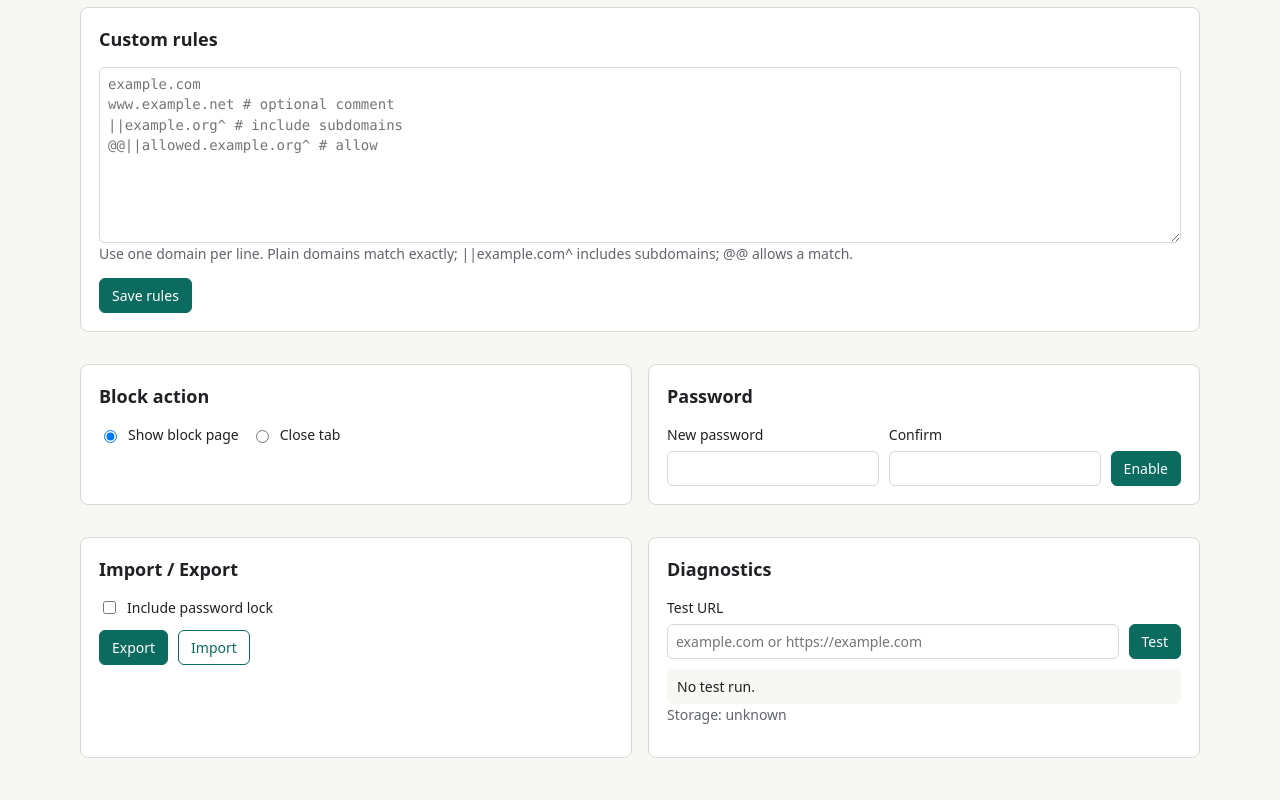
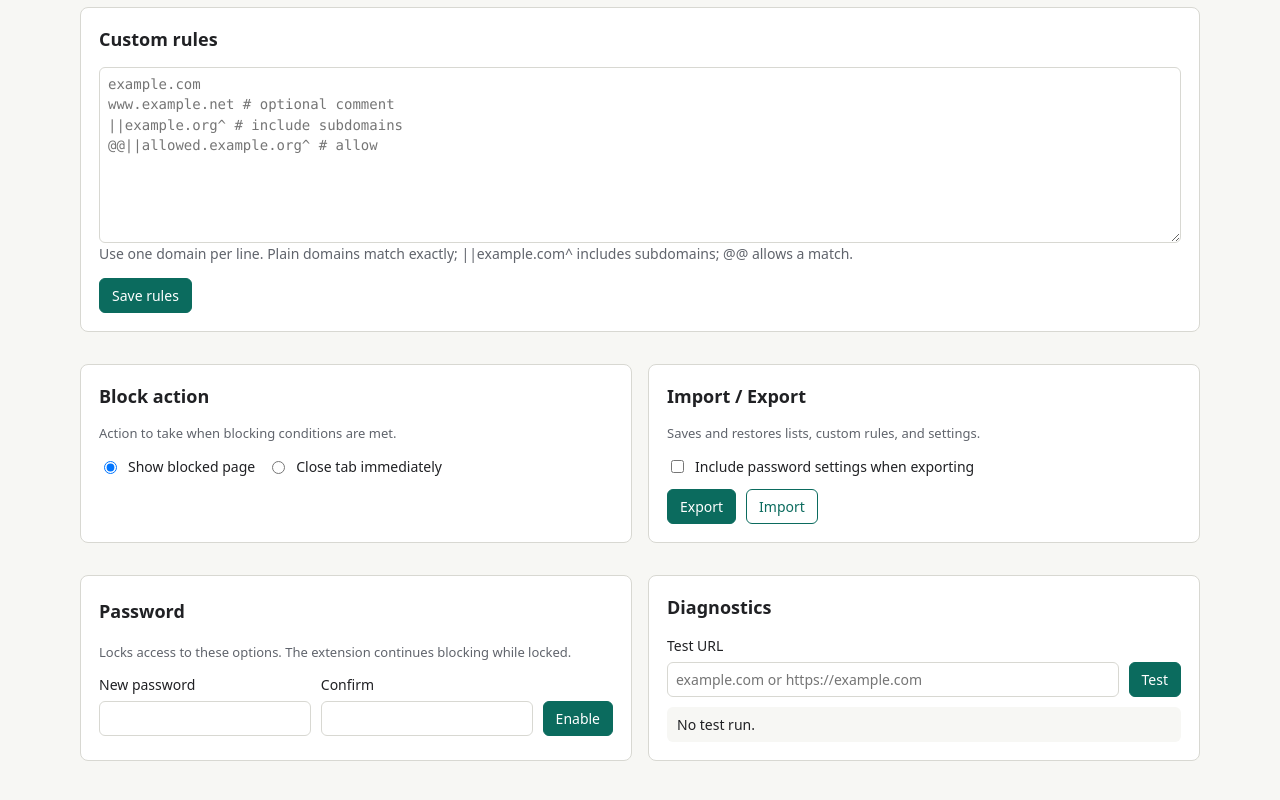
Before and after one commit to joshyidev/simplesiteblock, a website with bundled scripts: page src/options/options.html in a window 1280 px wide. Shown: the part 344-1144 px from the top of the page. Built offline with nearby package versions, Linux system fonts and the light colour scheme; some packages are replaced by stand-ins of ours.

Commit message:
update options UI

```diff
--- a/src/options/options.css
+++ b/src/options/options.css
@@ -159,6 +159,7 @@ h3 {
   gap: 8px;
 }
 
+
 .choice input,
 .checkline input {
   width: auto;
@@ -205,13 +206,11 @@ h3 {
   display: none;
 }
 
-#disablePasswordForm {
-  margin-top: 12px;
-}
 
 .password-status {
-  margin: 12px 0 0;
+  margin: 0;
   font-size: 13px;
+  text-align: right;
 }
 
 .password-status:empty {
@@ -304,6 +303,12 @@ td:nth-child(6) {
   margin-bottom: 0;
 }
 
+.section-header-actions {
+  display: flex;
+  align-items: center;
+  gap: 10px;
+}
+
 .list-summary {
   margin-bottom: 0;
   font-size: 13px;
@@ -327,6 +332,15 @@ td:nth-child(6) {
 .backup-actions {
   display: grid;
   gap: 12px;
+}
+
+.backup-actions .section-desc {
+  margin-bottom: 0;
+}
+
+.section-desc {
+  margin: 0 0 12px;
+  font-size: 13px;
 }
 
 .backup-status {
@@ -420,6 +434,16 @@ td:nth-child(6) {
   padding: 7px 10px;
 }
 
+.verdict.is-blocked {
+  background: var(--danger-bg);
+  color: var(--danger);
+}
+
+.verdict.is-allowed {
+  background: color-mix(in srgb, var(--accent) 10%, transparent);
+  color: var(--accent-strong);
+}
+
 @media (max-width: 760px) {
   .grid,
   .row {
--- a/src/options/options.js
+++ b/src/options/options.js
@@ -13,7 +13,6 @@ import {
 } from "../background/lists.js";
 import {
   getState,
-  getStorageBytesInUse,
   saveSettings,
 } from "../background/storage.js";
 import { isOptionsUnlocked, lockOptions, renderLock } from "./lock.js";
@@ -45,7 +44,6 @@ async function boot() {
 }
 
 function renderApp(state) {
-  const bytesPromise = getStorageBytesInUse();
   const totalRules = countRules(state.compiledIndex);
   const animatePendingIn = !lastPendingRebuild && state.pendingRebuild;
   const animatePendingOut = lastPendingRebuild && !state.pendingRebuild;
@@ -99,32 +97,40 @@ function renderApp(state) {
 
       <section class="panel">
         <h2>Block action</h2>
+        <p class="muted section-desc">Action to take when blocking conditions are met.</p>
         <div class="choice" id="blockActionChoices">
-          <label><input type="radio" name="blockAction" value="show_block_page" ${state.settings.blockAction === "show_block_page" ? "checked" : ""}> Show block page</label>
-          <label><input type="radio" name="blockAction" value="close_tab" ${state.settings.blockAction === "close_tab" ? "checked" : ""}> Close tab</label>
+          <label><input type="radio" name="blockAction" value="show_block_page" ${state.settings.blockAction === "show_block_page" ? "checked" : ""}> Show blocked page</label>
+          <label><input type="radio" name="blockAction" value="close_tab" ${state.settings.blockAction === "close_tab" ? "checked" : ""}> Close tab immediately</label>
         </div>
-      </section>
-
-      <section class="panel">
-        <h2>Password</h2>
-        ${renderPassword(state.settings)}
-        <p class="password-status muted" id="passwordStatus" role="status" aria-live="polite"></p>
       </section>
 
       <section class="panel">
         <h2>Import / Export</h2>
         <div class="backup-actions">
+          <p class="muted section-desc">Saves and restores lists, custom rules, and settings.</p>
           <label class="checkline">
             <input id="includePasswordExport" type="checkbox">
-            Include password lock
+            Include password settings when exporting
           </label>
           <div class="section-actions">
             <button id="exportSettingsButton" type="button">Export</button>
             <button id="importSettingsButton" class="ghost" type="button">Import</button>
             <input id="settingsImportFile" type="file" accept=".txt,.json,application/json,text/plain" hidden>
+            <p class="backup-status muted" id="backupStatus" role="status" aria-live="polite"></p>
           </div>
-          <p class="backup-status muted" id="backupStatus" role="status" aria-live="polite"></p>
         </div>
+      </section>
+
+      <section class="panel">
+        <div class="section-header">
+          <h2>Password</h2>
+          <div class="section-header-actions">
+            <p class="password-status muted" id="passwordStatus" role="status" aria-live="polite"></p>
+            <form id="disablePasswordForm"${state.settings.passwordEnabled ? "" : ' style="visibility:hidden"'}><button class="danger fit" type="submit">Disable</button></form>
+          </div>
+        </div>
+        <p class="muted section-desc">Locks access to these options. The extension continues blocking while locked.</p>
+        ${renderPassword(state.settings)}
       </section>
 
       <section class="panel">
@@ -137,7 +143,6 @@ function renderApp(state) {
           <button id="testUrlButton" class="fit" type="button">Test</button>
         </div>
         <output id="testVerdict" class="verdict">No test run.</output>
-        <p class="muted" id="diagStats">Storage: calculating...</p>
       </section>
     </div>
   `;
@@ -149,13 +154,6 @@ function renderApp(state) {
       : "Never";
     listsMeta.textContent = `${totalRules.toLocaleString()} total rules · Index built ${builtAt}`;
   }
-
-  bytesPromise.then((bytes) => {
-    const stats = app.querySelector("#diagStats");
-    if (stats) {
-      stats.textContent = `Storage: ${formatBytes(bytes)}`;
-    }
-  });
 
   bindEvents(state);
   animatePendingNoticeOut(animatePendingOut);
@@ -206,9 +204,6 @@ function renderPassword(settings) {
         <input name="confirm" type="password" autocomplete="new-password" required>
       </label>
       <button class="fit" type="submit">Change</button>
-    </form>
-    <form id="disablePasswordForm" class="row">
-      <button class="danger fit" type="submit">Disable</button>
     </form>
   `;
 }
@@ -300,10 +295,12 @@ function bindEvents(state) {
       }
     });
 
-  app.querySelector("#updateInterval").addEventListener("change", async (event) => {
-    await saveSettings({ updateIntervalDays: Number(event.target.value) });
-    setListsStatus("Auto-update interval saved.");
-  });
+  app
+    .querySelector("#updateInterval")
+    .addEventListener("change", async (event) => {
+      await saveSettings({ updateIntervalDays: Number(event.target.value) });
+      setListsStatus("Auto-update interval saved.");
+    });
 
   app.querySelector("#updateAllButton").addEventListener("click", async () => {
     setListsStatus("Updating lists...");
@@ -438,6 +435,8 @@ function bindEvents(state) {
     output.textContent = verdict.blocked
       ? `Blocked: ${verdict.reason}`
       : "Allowed";
+    output.classList.toggle("is-blocked", verdict.blocked);
+    output.classList.toggle("is-allowed", !verdict.blocked);
   });
 }
 
@@ -490,13 +489,6 @@ function countRules(index) {
   );
 }
 
-function formatBytes(bytes) {
-  if (bytes == null) return "unknown";
-  if (bytes < 1024) return `${bytes} B`;
-  if (bytes < 1024 * 1024) return `${(bytes / 1024).toFixed(1)} KB`;
-  return `${(bytes / 1024 / 1024).toFixed(1)} MB`;
-}
-
 function normalizeTestUrl(value) {
   const trimmed = value.trim();
   if (!trimmed || /^[a-z][a-z0-9+.-]*:/i.test(trimmed)) return trimmed;
```
